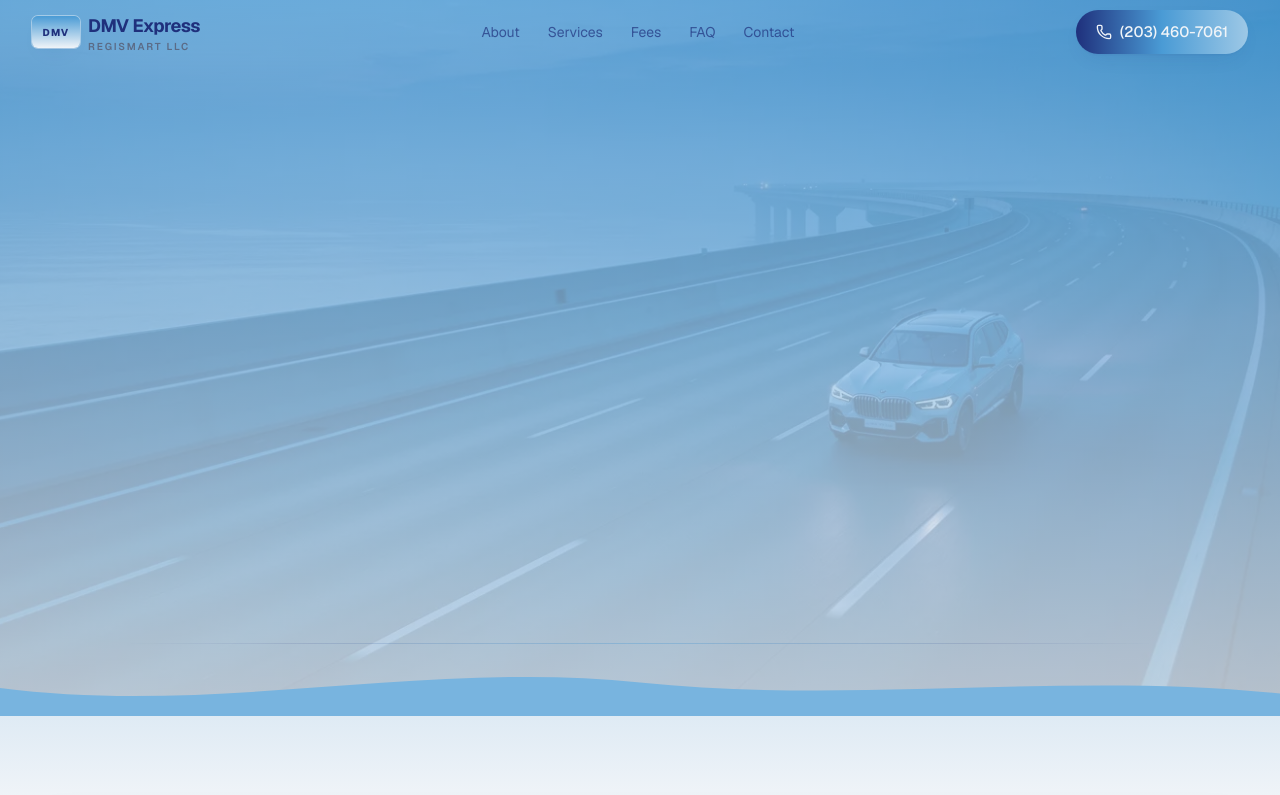
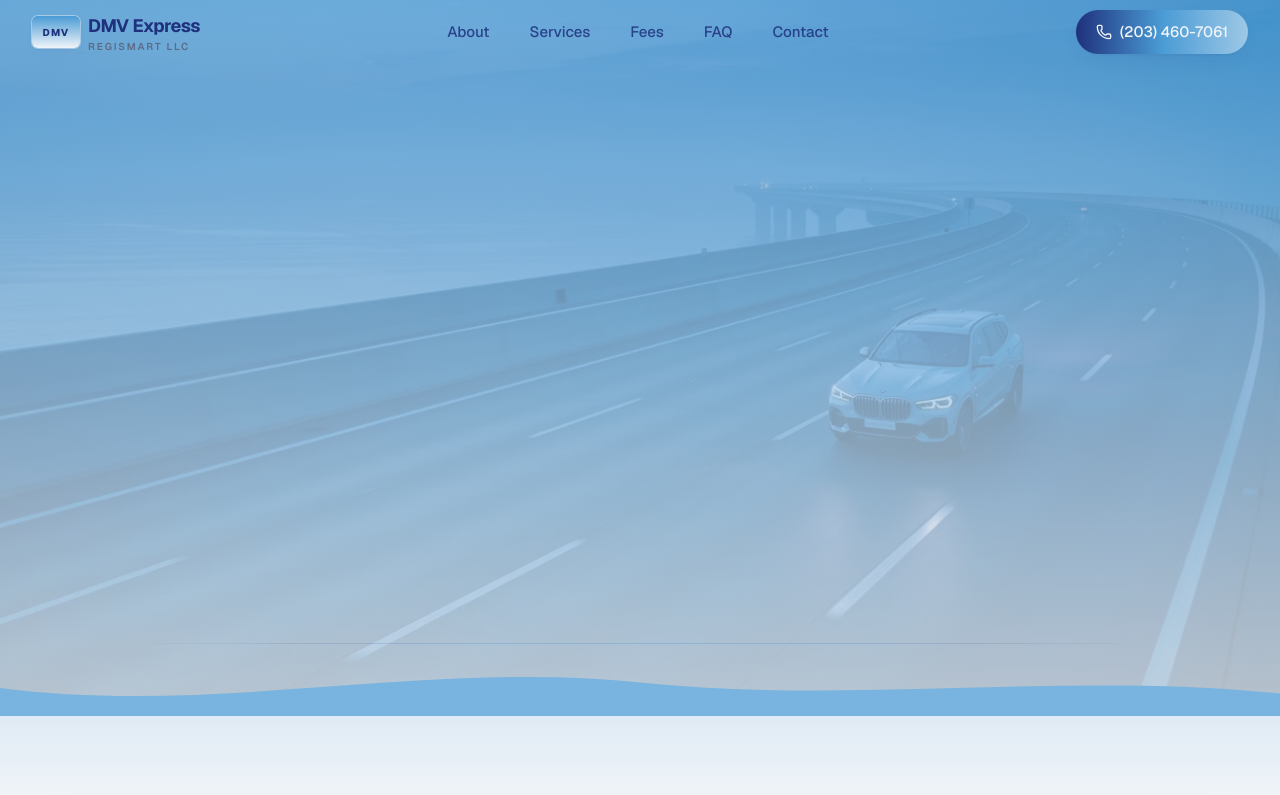
Before and after one commit to TarasOstasha/regismart-master, a Next.js app: page / in a window 1280 px wide. Shown: the top 795 px of the page. Built offline with nearby package versions, Linux system fonts and the light colour scheme.

Commit message:
fix nav menu link size

```diff
--- a/components/header.tsx
+++ b/components/header.tsx
@@ -44,7 +44,9 @@ export function Header() {
   const [open, setOpen] = useState(false);
 
   const isActive = (href: string) =>
-    href === "/" ? pathname === "/" : pathname === href || pathname.startsWith(`${href}/`);
+    href === "/"
+      ? pathname === "/"
+      : pathname === href || pathname.startsWith(`${href}/`);
 
   useEffect(() => {
     const onScroll = () => setScrolled(window.scrollY > 8);
@@ -66,17 +68,17 @@ export function Header() {
       <div className="mx-auto flex h-16 max-w-7xl items-center justify-between px-4 sm:px-6 lg:px-8">
         <Wordmark />
 
-        <nav className="hidden lg:flex items-center gap-1">
+        <nav className="hidden lg:flex items-center gap-2">
           {navItems.map((item) => (
             <Link
               key={item.href}
               href={item.href}
               aria-current={isActive(item.href) ? "page" : undefined}
               className={cn(
-                "rounded-full px-3 py-2 text-sm transition-colors focus-ring",
+                "rounded-full px-4 py-2 text-[15px] font-medium transition-colors focus-ring",
                 isActive(item.href)
                   ? "bg-surface font-semibold text-ink"
-                  : "text-ink/70 hover:text-ink hover:bg-surface",
+                  : "text-ink/85 hover:text-ink hover:bg-surface",
               )}
             >
               {item.label}
@@ -129,7 +131,12 @@ export function Header() {
               {item.label}
             </Link>
           ))}
-          <ButtonLink href={PHONE_HREF} variant="gradient" size="lg" className="mt-3">
+          <ButtonLink
+            href={PHONE_HREF}
+            variant="gradient"
+            size="lg"
+            className="mt-3"
+          >
             <Phone className="h-4 w-4" />
             Call {PHONE_DISPLAY}
           </ButtonLink>
```
